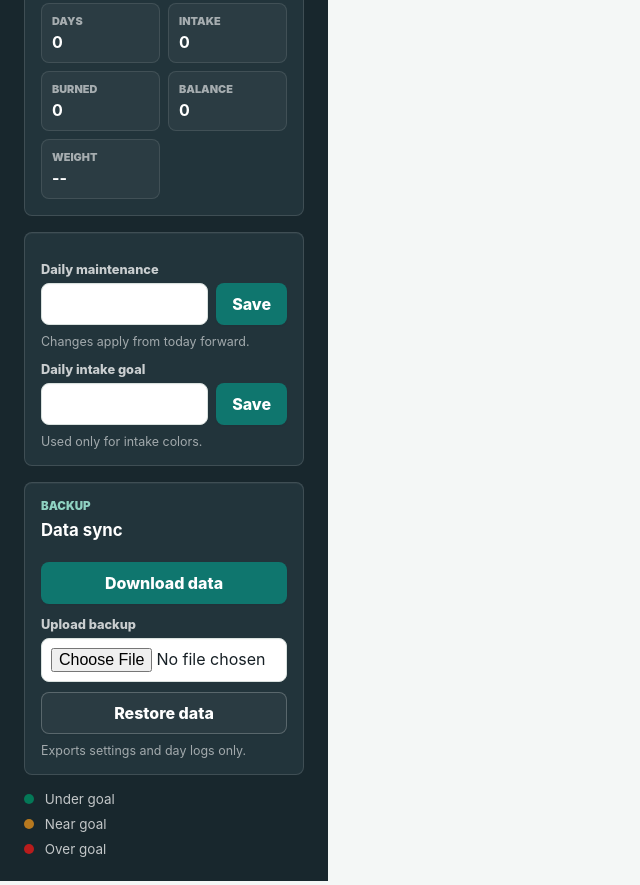
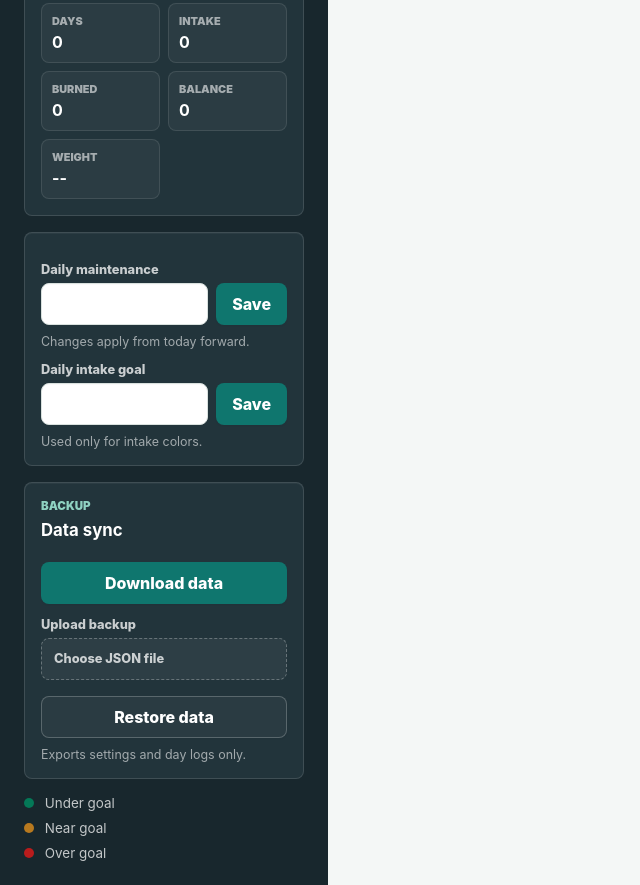
Before and after one commit to AlifElahi/Caltracker, a website: page public/index.html in a window 1280 px wide. Shown: the part 507-1392 px from the top of the page, without its empty margins (0-640 px from the left). Drawn offline with Linux system fonts and the light colour scheme; no server answers.

Commit message:
Polish backup picker and add favicon

```diff
--- a/public/app.js
+++ b/public/app.js
@@ -11,6 +11,7 @@ const maintenanceInput = document.querySelector("#maintenanceInput");
 const intakeGoalInput = document.querySelector("#intakeGoalInput");
 const downloadBackup = document.querySelector("#downloadBackup");
 const restoreBackup = document.querySelector("#restoreBackup");
+const restoreFileName = document.querySelector("#restoreFileName");
 const uploadBackup = document.querySelector("#uploadBackup");
 const backupStatus = document.querySelector("#backupStatus");
 const sessionStart = document.querySelector("#sessionStart");
@@ -289,6 +290,7 @@ async function restoreDataBackup() {
     const result = await response.json();
     if (!response.ok) throw new Error(result.error || "Restore failed.");
     restoreBackup.value = "";
+    restoreFileName.textContent = "Choose JSON file";
     backupStatus.textContent = "Backup restored.";
     await loadStore();
   } catch (error) {
@@ -494,6 +496,9 @@ document.querySelector("#saveIntakeGoal").addEventListener("click", async () =>
 
 downloadBackup.addEventListener("click", downloadDataBackup);
 uploadBackup.addEventListener("click", restoreDataBackup);
+restoreBackup.addEventListener("change", () => {
+  restoreFileName.textContent = restoreBackup.files[0]?.name || "Choose JSON file";
+});
 
 document.querySelector("#saveSession").addEventListener("click", async () => {
   const start = sessionStart.value;
--- a/public/index.html
+++ b/public/index.html
@@ -5,6 +5,7 @@
     <meta name="viewport" content="width=device-width, initial-scale=1">
     <meta name="theme-color" content="#18272d">
     <title>Calorie Calendar</title>
+    <link rel="icon" href="/favicon.svg" type="image/svg+xml">
     <link rel="stylesheet" href="/styles.css">
   </head>
   <body>
@@ -73,7 +74,10 @@
           <h2>Data sync</h2>
           <button id="downloadBackup" type="button">Download data</button>
           <label for="restoreBackup">Upload backup</label>
-          <input id="restoreBackup" type="file" accept="application/json,.json">
+          <label class="file-picker" for="restoreBackup">
+            <span id="restoreFileName">Choose JSON file</span>
+          </label>
+          <input id="restoreBackup" class="visually-hidden" type="file" accept="application/json,.json">
           <button id="uploadBackup" class="quiet-button" type="button">Restore data</button>
           <p id="backupStatus" class="settings-note">Exports settings and day logs only.</p>
         </section>
--- a/public/styles.css
+++ b/public/styles.css
@@ -194,8 +194,37 @@ p {
   margin-top: 10px;
 }
 
-.backup-panel input {
-  padding: 9px;
+.file-picker {
+  display: flex;
+  align-items: center;
+  min-height: 42px;
+  margin-top: 0;
+  border: 1px dashed rgba(255, 255, 255, 0.28);
+  border-radius: 8px;
+  padding: 0 12px;
+  background: rgba(255, 255, 255, 0.05);
+  color: rgba(255, 255, 255, 0.84);
+  font-weight: 800;
+  cursor: pointer;
+}
+
+.file-picker:hover {
+  background: rgba(255, 255, 255, 0.1);
+}
+
+.file-picker span {
+  overflow: hidden;
+  text-overflow: ellipsis;
+  white-space: nowrap;
+}
+
+.visually-hidden {
+  position: absolute;
+  width: 1px;
+  height: 1px;
+  overflow: hidden;
+  clip: rect(0, 0, 0, 0);
+  white-space: nowrap;
 }
 
 .mini-toggle {
```
Also changed, not shown: public/favicon.svg (added).
